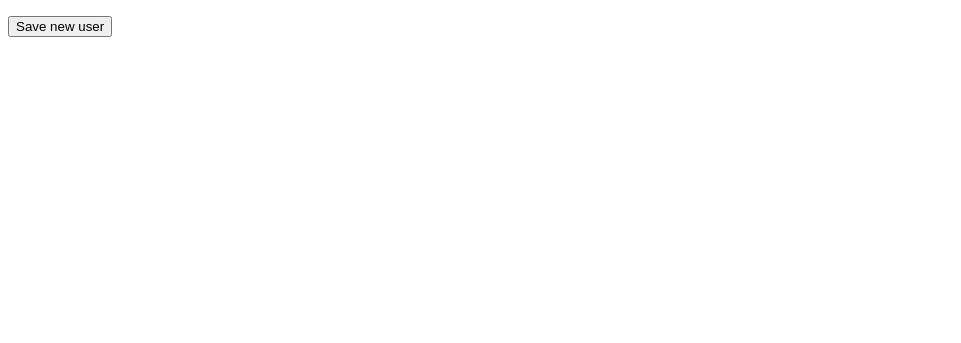
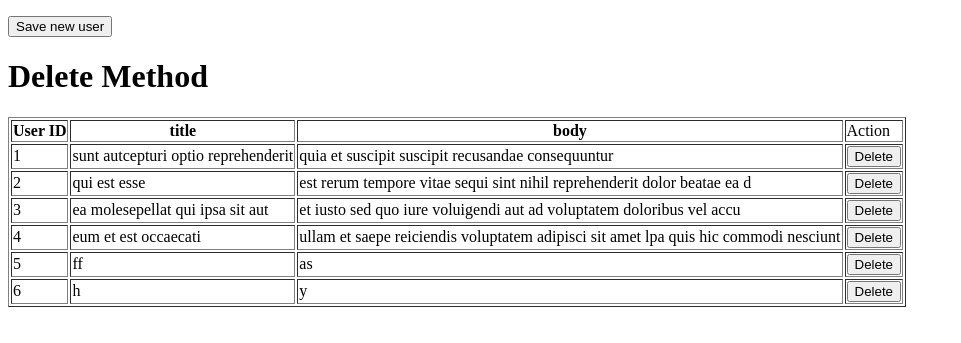
Before and after one commit to Neelam618/react-api-demo, a React (Create React App) app in the folder react-api-demo/: page / in a window 1280 px wide. Shown: the part 289-632 px from the top of the page, without its empty margins (0-961 px from the left). Built offline with nearby package versions, Linux system fonts and the light colour scheme; no server answers; data requests are answered from the project's data file.

Commit message:
deleted data from api but need to refresh the page

```diff
--- a/react-api-demo/db.json
+++ b/react-api-demo/db.json
@@ -3,50 +3,38 @@
     {
       "userId": 1,
       "id": 1,
-      "title": "sunt aut facere repellat provident occaecati excepturi optio reprehenderit",
-      "body": "quia et suscipit\nsuscipit recusandae consequuntur expedita et cum\nreprehenderit molestiae ut ut quas totam\nnostrum rerum est autem sunt rem eveniet architecto"
+      "title": "sunt autcepturi optio reprehenderit",
+      "body": "quia et suscipit\nsuscipit recusandae consequuntur"
     },
     {
-      "userId": 1,
+      "userId": 2,
       "id": 2,
       "title": "qui est esse",
-      "body": "est rerum tempore vitae\nsequi sint nihil reprehenderit dolor beatae ea dolores neque\nfugiat blanditiis voluptate porro vel nihil molestiae ut reiciendis\nqui aperiam non debitis possimus qui neque nisi nulla"
+      "body": "est rerum tempore vitae\nsequi sint nihil reprehenderit dolor beatae ea d"
     },
     {
-      "userId": 1,
+      "userId": 3,
       "id": 3,
-      "title": "ea molestias quasi exercitationem repellat qui ipsa sit aut",
-      "body": "et iusto sed quo iure\nvoluptatem occaecati omnis eligendi aut ad\nvoluptatem doloribus vel accusantium quis pariatur\nmolestiae porro eius odio et labore et velit aut"
+      "title": "ea molesepellat qui ipsa sit aut",
+      "body": "et iusto sed quo iure\nvoluigendi aut ad\nvoluptatem doloribus vel accu"
     },
     {
-      "userId": 1,
+      "userId": 4,
       "id": 4,
       "title": "eum et est occaecati",
-      "body": "ullam et saepe reiciendis voluptatem adipisci\nsit amet autem assumenda provident rerum culpa\nquis hic commodi nesciunt rem tenetur doloremque ipsam iure\nquis sunt voluptatem rerum illo velit"
+      "body": "ullam et saepe reiciendis voluptatem adipisci\nsit amet lpa\nquis hic commodi nesciunt"
     },
     {
-      "userId": "",
-      "title": "",
-      "body": "",
+      "userId": 5,
+      "title": "ff",
+      "body": "as",
       "id": 5
     },
     {
-      "userId": "dd",
-      "title": "ff",
-      "body": "as",
-      "id": 6
-    },
-    {
-      "userId": "d",
+      "userId": 6,
       "title": "h",
       "body": "y",
-      "id": 7
-    },
-    {
-      "userId": "a",
-      "title": "s",
-      "body": "d",
-      "id": 8
+      "id": 6
     }
   ]
 }
--- /dev/null
+++ b/react-api-demo/src/API methods/DeleteMethod.js
@@ -0,0 +1,47 @@
+import React, { useEffect, useState } from 'react'
+
+export default function GetApi() {
+    const [data, setData] = useState([])
+    useEffect(() => {
+        fetch("http://localhost:3004/data").then((result) => {
+            result.json().then((resp) => {
+                // console.log("result",resp)
+                setData(resp)
+            })
+        })
+    }, [])
+    console.log(data)
+
+    function deleteUser(id){
+        // alert(id)
+        fetch(`http://localhost:3004/data/${id}`, {
+            method: 'DELETE'
+        }).then((result)=>{
+            result.json().then((resp)=>{
+                console.log(resp)
+            })
+        })             // or fetch("http://localhost:3004/data/"+id)
+    }
+
+    return (
+        <div>
+            <h1>Delete Method</h1>
+            <table border="1">
+                <tr>
+                    <th>User ID</th>
+                    <th>title</th>
+                    <th>body</th>
+                    <td>Action</td>
+                </tr>
+                {data.map((data) =>
+                    <tr>
+                        <td>{data.userId}</td>
+                        <td>{data.title}</td>
+                        <td>{data.body}</td>
+                        <td><button onClick={()=>deleteUser(data.id)}>Delete</button></td>
+                    </tr>
+                )}
+            </table>
+        </div>
+    )
+}
--- a/react-api-demo/src/API methods/PostApi.js
+++ b/react-api-demo/src/API methods/PostApi.js
@@ -27,7 +27,7 @@ export default function PostApi() {
             <h1>POST API</h1>
             {/* controlled inputs */}
             {/* Send below data to api */}
-            <input type="text" value={userId} onChange={(e)=> setUserId(e.target.value)} name="userId" /><br/><br/>
+            <input type="number" value={userId} onChange={(e)=> setUserId(e.target.value)} name="userId" /><br/><br/>
             <input type="text" value={title} onChange={(e)=> setTitle(e.target.value)} name="title" /><br/><br/>
             <input type="text" value={body} onChange={(e)=> setBody(e.target.value)} name="body" /><br/><br/>
             <button type="button" onClick={saveUser}>Save new user</button>
--- a/react-api-demo/src/App.js
+++ b/react-api-demo/src/App.js
@@ -1,6 +1,7 @@
 import './App.css';
 import GetApi from './API methods/GetApi'
 import PostApi from './API methods/PostApi'
+import DeleteMethod from './API methods/DeleteMethod'
 
 function App() {
 
@@ -8,6 +9,7 @@ function App() {
     <div>
       <GetApi />
       <PostApi />
+      <DeleteMethod />
     </div>
   );
 }
```
